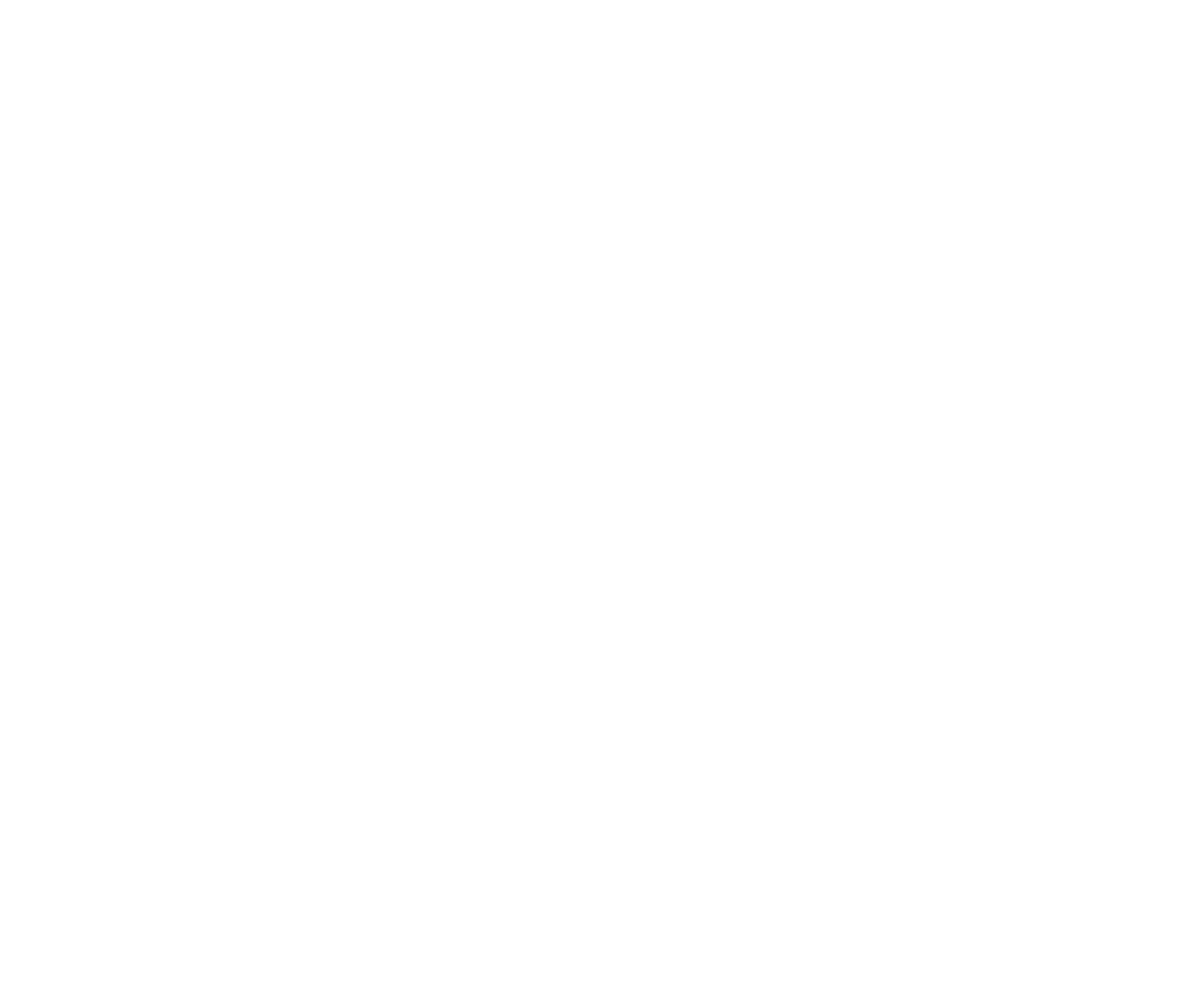
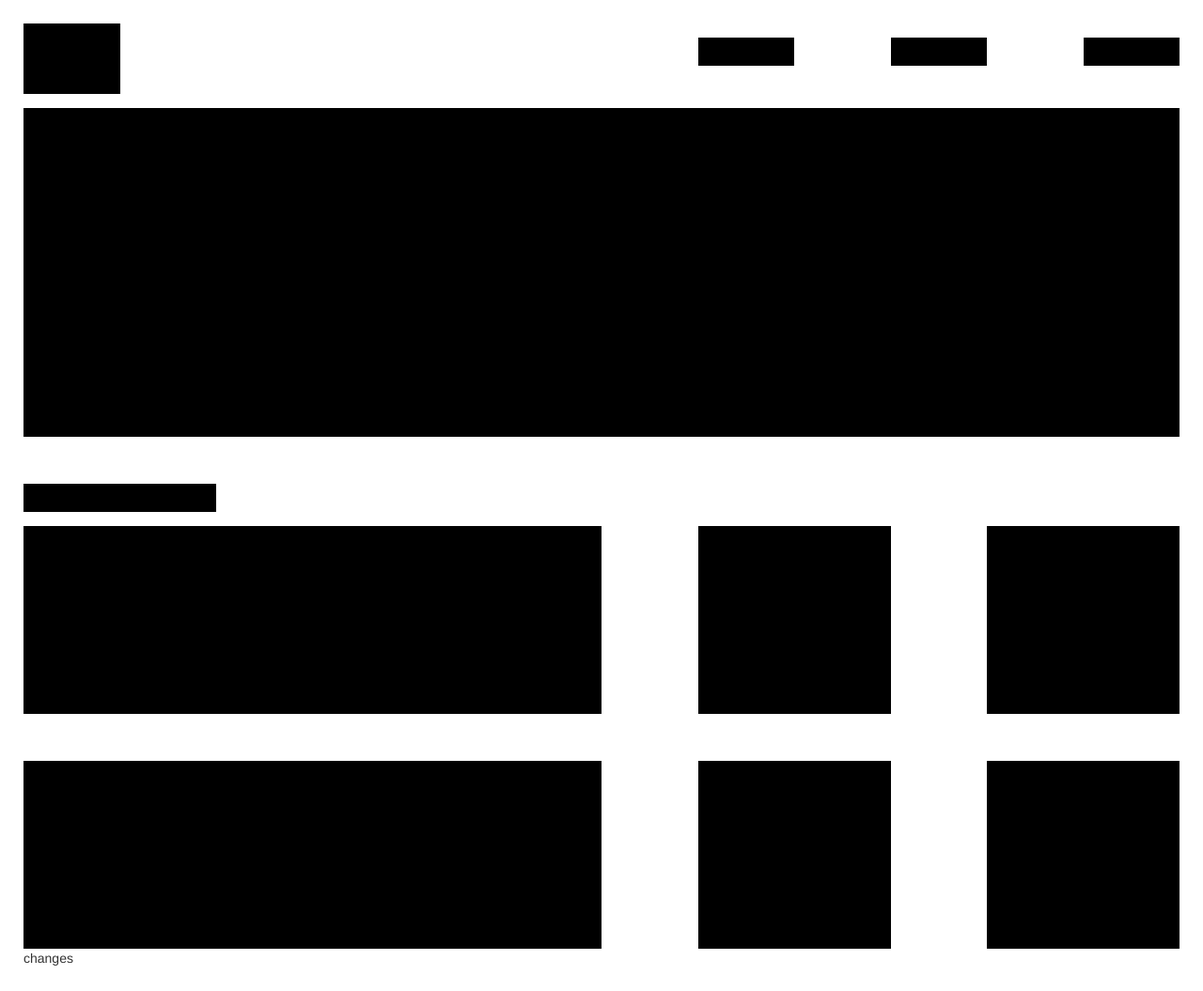
Before and after one commit to NikStephens/mobile-friendly, a plain HTML site: page index.html in a window 1280 px wide. Shown: the whole page at 94% size. Before the commit the page ends 800 px from the top, so only its background shows below. Drawn offline with nearby package versions, Linux system fonts and the light colour scheme.

Commit message:
added gh-page branch

```diff
--- a/css/styles.css
+++ b/css/styles.css
@@ -0,0 +1,74 @@
+/*.jumbotron {*/
+    /*text-align: center;*/
+    /*background-color: #009999;*/
+/*}*/
+
+/*.button {*/
+   /*background-color: #000066*/
+/*}*/
+
+/*.well {*/
+    /*text-align: center;*/
+/*}*/
+
+/*.well-sm {*/
+    /*background-color: #ff0066;*/
+/*}*/
+
+/*.well-md {*/
+    /*background-color: #6600ff;*/
+    /*color: #f9f9f9;*/
+/*}*/
+
+/*.well-lg {*/
+    /*background-color: #ffff66;*/
+/*}*/
+
+.logo {
+    height: 75px;
+    background-color: black;
+    margin-bottom: 15px;
+}
+body {
+    margin: 25px;
+}
+.nav {
+    height: 30px;
+    background-color: black;
+    margin-top: 15px;
+}
+
+.big-box {
+    background-color: black;
+    height: 350px;
+}
+
+.bar {
+    height: 30px;
+    background-color: black;
+    margin-top: 50px;
+}
+
+.med-box {
+    height: 200px;
+    background-color: black;
+    margin-top: 15px;
+}
+
+.small-box {
+    height: 200px;
+    background-color: black;
+    margin-top: 15px;
+}
+
+.med-box2 {
+    margin-top: 50px;
+}
+
+.small-box3 {
+    margin-top: 50px;
+}
+
+.small-box4 {
+    margin-top: 50px;
+}
--- a/index.html
+++ b/index.html
@@ -10,6 +10,58 @@
     <link rel="stylesheet" type="text/css" href="css/styles.css">
 </head>
 <body>
+
+<!--<ul class="nav nav-pills">-->
+    <!--<li role="presentation" class="active nav-button"><a href="#">Home</a></li>-->
+    <!--<li role="presentation" class="nav-button"><a href="#">Profile</a></li>-->
+    <!--<li role="presentation" class="nav-button"><a href="#">Messages</a></li>-->
+<!--</ul>-->
+
+<!--<div class="jumbotron">-->
+    <!--<h1>Hello, world!</h1>-->
+    <!--<p>This is a practice jumbotron</p>-->
+    <!--<p><a class="btn btn-primary btn-lg" href="#" role="button">Click Me!</a></p>-->
+<!--</div>-->
+
+<!--<div class="well well-sm">Small Well</div>-->
+
+<!--<div class="well well-md">Medium Well</div>-->
+
+<!--<div class="well well-lg">Large Well</div>-->
+
+<!--<img src="https://static.pexels.com/photos/128458/pexels-photo-128458.jpeg" alt="" class="img-responsive img-circle">
+
+adding comment to make a change-->
+
+    <div class="container-fluid">
+        <div class="row">
+            <div class="col-md-1 logo"></div>
+            <div class="col-md-1 col-md-offset-6 nav"></div>
+            <div class="col-md-1 col-md-offset-1 nav"></div>
+            <div class="col-md-1 col-md-offset-1 nav"></div>
+        </div>
+        <div class="row">
+            <div class="col-md-12 big-box"></div>
+        </div>
+        <div class="row">
+            <div class="col-md-2 bar"></div>
+        </div>
+        <div class="row">
+            <div class="col-md-6 med-box med-box1"></div>
+            <div class="col-md-2 col-md-offset-1 small-box small-box1"></div>
+            <div class="col-md-2 col-md-offset-1 small-box small-box2"></div>
+        </div>
+        <div class="row">
+            <div class="col-md-6 med-box med-box2"></div>
+            <div class="col-md-2 col-md-offset-1 small-box small-box3"></div>
+            <div class="col-md-2 col-md-offset-1 small-box small-box4"></div>
+        </div>
+    </div>
+<div>
+    <p>
+        changes
+    </p>
+</div>
 <script src="https://code.jquery.com/jquery-2.2.4.min.js"></script>
 <script src="js/bootstrap.min.js"></script>
 </body>
```
